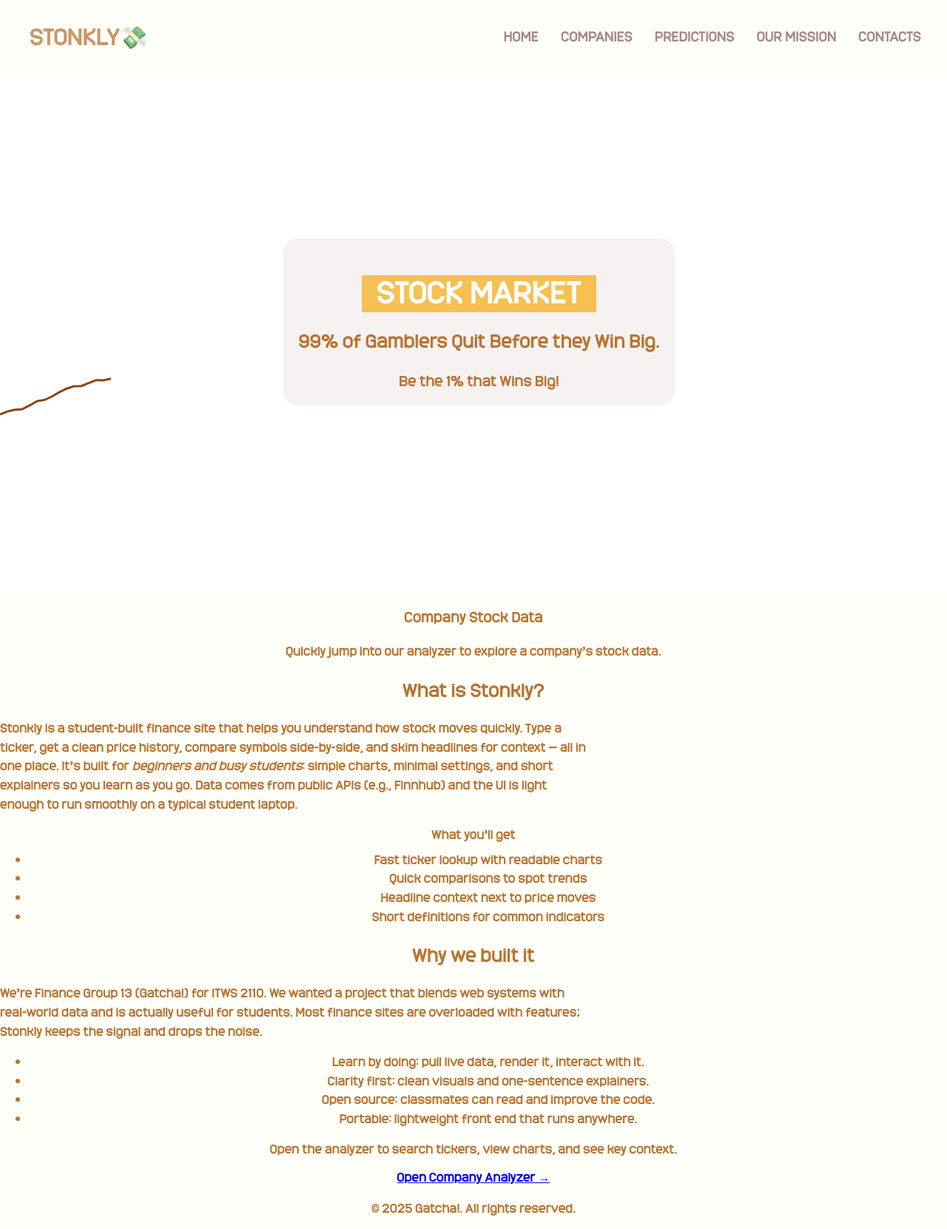
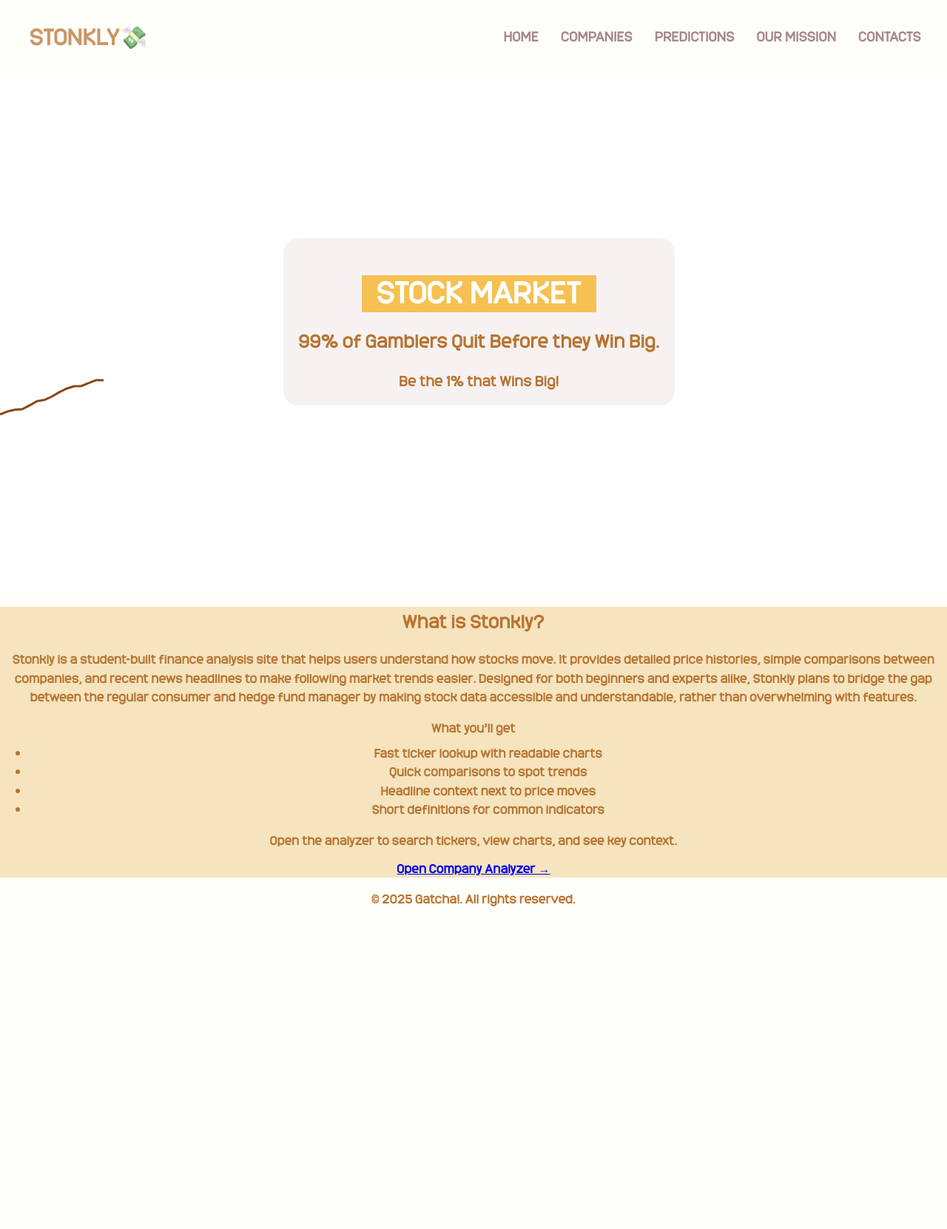
Before and after one commit to finestra771/websys-grouprepo, a PHP site: page /stonkly.html in a window 1280 px wide. Shown: the whole page at 74% size. After the commit the page ends 1225 px from the top, so only its background shows below. Run offline with PHP 8.4, Linux system fonts and the light colour scheme.

Commit message:
update stonkly homepage
rewrote descriptions

```diff
--- a/lab1/resources/stonkly.css
+++ b/lab1/resources/stonkly.css
@@ -1,3 +1,7 @@
+#stonkly-info {
+    background-color: #f5e4be;
+}
+
 #link0 {
     margin-left: 40px;
     font-size: 30px;
--- a/lab1/stonkly.html
+++ b/lab1/stonkly.html
@@ -101,21 +101,8 @@
     </script>
 
     <section id="stonkly-info">
-        <section class="hero" id="top">
-            <h1 class="page-title">Company Stock Data</h1>
-            <p class="subtle">Quickly jump into our analyzer to explore a company’s stock data.</p>
-        </section>
-
-        <section id="what" class="section">
-            <h2>What is Stonkly?</h2>
-            <p class="subtle" style="text-align:left;max-width:800px">
-            <strong>Stonkly</strong> is a student-built finance site that helps you understand how stock moves quickly.
-            Type a ticker, get a clean price history, compare symbols side-by-side, and skim headlines for context —
-            all in one place. It’s built for <em>beginners and busy students</em>: simple charts, minimal settings, and
-            short explainers so you learn as you go. Data comes from public APIs (e.g., Finnhub) and the UI is light
-            enough to run smoothly on a typical student laptop.
-            </p>
-
+        <h1>What is Stonkly?</h1>
+        <p>Stonkly is a student-built finance analysis site that helps users understand how stocks move. It provides detailed price histories, simple comparisons between companies, and recent news headlines to make following market trends easier. Designed for both beginners and experts alike, Stonkly plans to bridge the gap between the regular consumer and hedge fund manager by making stock data accessible and understandable, rather than overwhelming with features.</p>
             <div class="panel" style="margin-top:12px">
             <strong>What you’ll get</strong>
             <ul class="contact-list" style="margin-top:8px">
@@ -125,24 +112,6 @@
                 <li>Short definitions for common indicators</li>
             </ul>
             </div>
-        </section>
-
-        <section id="why" class="section">
-            <h2>Why we built it</h2>
-            <div class="panel">
-                <p class="subtle" style="text-align:left;max-width:800px">
-                    We’re Finance Group 13 (Gatcha!) for ITWS 2110. We wanted a project that blends
-                    <strong>web systems</strong> with <strong>real-world data</strong> and is actually useful for students.
-                    Most finance sites are overloaded with features; Stonkly keeps the signal and drops the noise.
-                </p>
-                <ul class="contact-list" style="margin-top:8px">
-                    <li><strong>Learn by doing:</strong> pull live data, render it, interact with it.</li>
-                    <li><strong>Clarity first:</strong> clean visuals and one-sentence explainers.</li>
-                    <li><strong>Open source:</strong> classmates can read and improve the code.</li>
-                    <li><strong>Portable:</strong> lightweight front end that runs anywhere.</li>
-                </ul>
-            </div>
-        </section>
 
         <section id="analyzer" class="section">
             <div class="panel" style="text-align:center">
```
Also changed, not shown: other parts of lab1/resources/stonkly.css (+52 -0 lines), lab1/resources/styles.css (+0 -49 lines).
